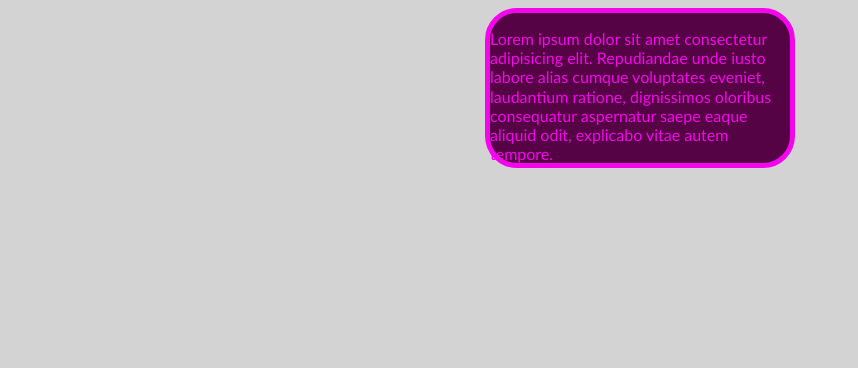
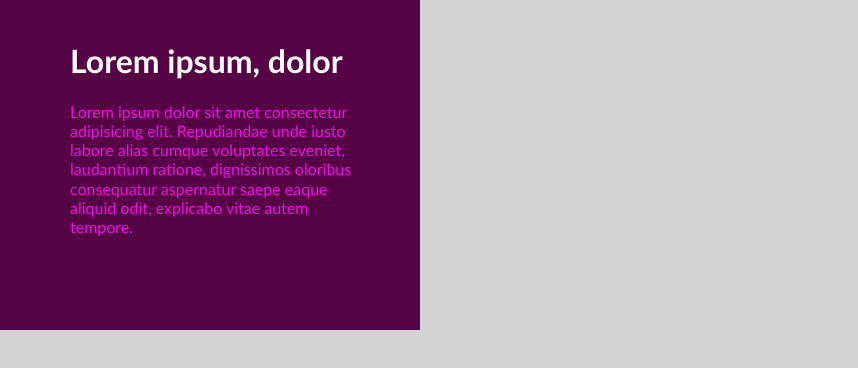
Before and after one commit to suniaikin/hw, a plain HTML site: page 02-07-indents/index.html in a window 1280 px wide. Shown: the whole page, without its empty margins (0-858 px from the left). Drawn offline with Linux system fonts and the light colour scheme.

Commit message:
new style

```diff
--- a/02-07-indents/index.html
+++ b/02-07-indents/index.html
@@ -8,6 +8,7 @@
 </head>
 <body>
     <div class="box">
+    <h1>Lorem ipsum, dolor</h1>
     <p>Lorem ipsum dolor sit amet consectetur adipisicing elit. Repudiandae unde iusto labore alias cumque voluptates eveniet, laudantium ratione, dignissimos oloribus consequatur aspernatur saepe eaque aliquid odit, explicabo vitae autem tempore.</p>
     </div>
 </body></html>
--- a/02-07-indents/style.css
+++ b/02-07-indents/style.css
@@ -1,27 +1,24 @@
 body {
     background-color: lightgray;
-    font-family:'Gill Sans', 'Gill Sans MT', Calibri, 'Trebuchet MS', sans-serif
+    font-family:'Gill Sans', 'Gill Sans MT', Calibri, 'Trebuchet MS', sans-serif;
+    margin: 0px;
 
 }
 
+.box {
+    height: 300px;
+    width: 300px;
+     background-color:   rgb(86, 3, 69);
+     padding: 20px 50px 10px 70px;
+
+}
 
 p,
 .href {
     color: rgb(245, 5, 237);
     line-height: 1.2;
+    }
+
+h1 {
+    color: white;
 }
-
-
-.box,
-.box2 {
-    height: 150px;
-    width: 300px;
-    border: 5px solid rgb(245, 5, 237);
-    background-color:   rgb(86, 3, 69);
-    border-radius: 2rem;
-    margin: 0 auto;
-}
-
-.box {
-    margin-bottom: 100px;
-}
```
